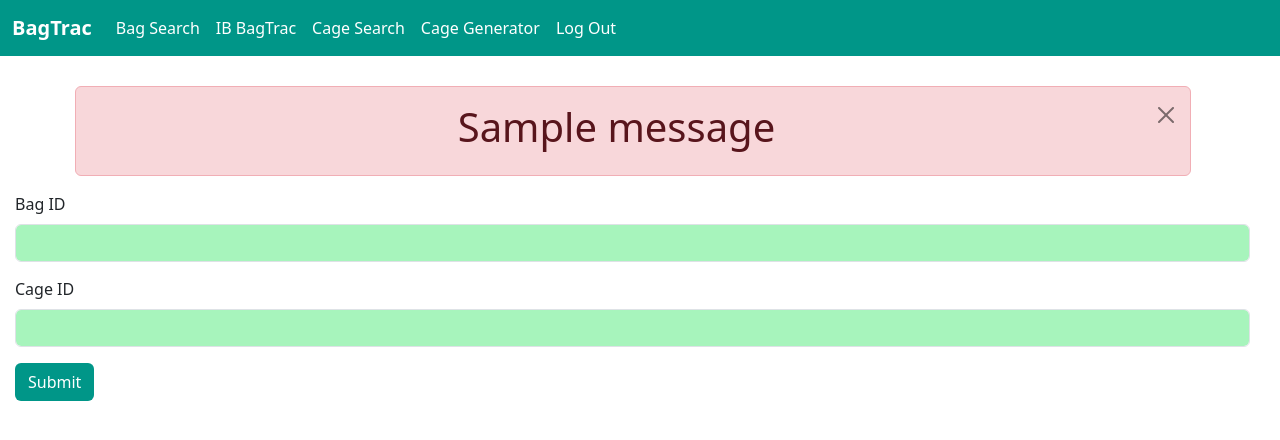
After one commit to mrrobot620/bagtrac, a Django app: page /ib in a window 1280 px wide. The commit adds this page. Shown: the top 440 px of the page. Run offline with Django 4.2, Linux system fonts and the light colour scheme; a user stored in the database is signed in; tables that the repository leaves empty hold one stand-in row (values such as "Sample post"); one stand-in notice (Sample message) is shown.

Commit message:
Trying to Implement IB in the same app

```diff
--- /dev/null
+++ b/bagtrac/templates/ib.html
@@ -0,0 +1,59 @@
+{% extends 'base.html' %}
+
+{% block content %}
+<div class="padding">
+    <form method="post" action="{% url 'ib_bagtrac' %}">
+        {% if messages %}
+        <div class="container mt-4">
+            {% for message in messages %}
+                {% if 'Success' in message.tags %}
+                    <div class="alert alert-success alert-dismissible fade show d-flex align-items-center justify-content-center" role="alert">
+                        <h1>{{ message }}</h1>
+                        <button type="button" class="btn-close" data-bs-dismiss="alert" aria-label="Close"></button>
+                    </div>
+                {% else %}
+                    <div class="alert alert-danger alert-dismissible fade show d-flex align-items-center justify-content-center" role="alert">
+                        <h1>{{ message }}</h1>
+                        <button type="button" class="btn-close" data-bs-dismiss="alert" aria-label="Close"></button>
+                    </div>
+                {% endif %}
+            {% endfor %}
+        </div>
+        {% endif %}
+        {% csrf_token %}
+        <div class="hms_margin"></div>
+        <div>
+            <label for="bag_seal" class="form-label">Bag ID</label>
+            <input type="text" class="form-control hms_bg_color hms_margin" id="bag_seal" name="Bag/Seal_ID">
+        </div>
+        <div class="mb-3">
+            <label for="exampleInputPassword1" class="form-label">Cage ID</label>
+            <input type="text" class="form-control hms_bg_color" name="Cage_ID" id="cage">
+        </div>
+        <button type="submit" class="btn hms_bg">Submit</button>
+    </form>
+</div>
+<script src="https://code.jquery.com/jquery-3.6.0.min.js"></script>
+<script>
+    document.getElementById("bag_seal").addEventListener("keydown", function (event) {
+        if (event.key === "Enter") {
+            event.preventDefault();
+            var nextInput = document.getElementById("cage");
+            if (nextInput) {
+                nextInput.focus();
+            }
+        }
+    });
+</script>
+
+<style>
+    /* CSS for vertically centering the messages in alerts */
+    .alert {
+        display: flex;
+        align-items: center;
+        justify-content: center;
+        text-align: center;
+    }
+</style>
+
+{% endblock %}
--- a/bagtrac/templates/navbar.html
+++ b/bagtrac/templates/navbar.html
@@ -10,25 +10,20 @@
               <li class="nav-item navbar_items">
                   <a class="nav-link navbar_items" href="{% url 'search' %}">Bag Search</a>
               </li>
-          <div class="collapse navbar-collapse" id="navbarSupportedContent">
-            <ul class="navbar-nav me-auto mb-2 mb-lg-0">
+              <li class="nav-item navbar_items">
+                  <a class="nav-link navbar_items" href="{% url 'ib_bagtrac' %}">IB BagTrac</a>
+              </li>
               <li class="nav-item navbar_items">
                   <a class="nav-link navbar_items" href="{% url 'cage_search' %}">Cage Search</a>
               </li>
-          </div>
-          <div class="collapse navbar-collapse" id="navbarSupportedContent">
-            <ul class="navbar-nav me-auto mb-2 mb-lg-0">
               <li class="nav-item navbar_items">
                   <a class="nav-link navbar_items" href="{% url 'cage_generator' %}">Cage Generator</a>
               </li>
-          </div>
-          <div class="collapse navbar-collapse" id="navbarSupportedContent">
-            <ul class="navbar-nav me-auto mb-2 mb-lg-0">
               <li class="nav-item navbar_items">
                   <a class="nav-link navbar_items" href="{% url 'logout' %}">Log Out</a>
               </li>
+          </ul>
+      </div>
       {% endif %}
   </div>
-      </div>
-    </div>
 </nav>
--- a/bagtrac/urls.py
+++ b/bagtrac/urls.py
@@ -10,4 +10,5 @@ urlpatterns = [
     path('cage_search' , views.cage_search , name='cage_search'),
     path('cage_generator' , views.cage_generator , name="cage_generator"),
     path('generate_cage', views.generate_cage, name='generate_cage'),
+    path('ib' , views.ib_bagtrac , name="ib_bagtrac" )
 ]
--- a/bagtrac/views.py
+++ b/bagtrac/views.py
@@ -229,3 +229,30 @@ def assign_bag_to_cage(bag_id):
     except Exception as e:
         print(e)
     return False
+
+
+@login_required
+def ib_bagtrac(request):
+    if request.method == 'POST':
+            bag_id = request.POST.get('Bag/Seal_ID', '')
+            cage_id= request.POST.get('Cage_ID', '')
+            time1 = timezone.now()
+            print(bag_id , cage_id)
+            if "ZO" in bag_id or "zo" in bag_id:
+                messages.success(request, "ZO" , extra_tags='Success')
+                print("Yes ZO")
+            elif "B5" in bag_id or "b5" in bag_id:
+                messages.success(request , "B5" , extra_tags='Success')
+            elif "B1" in bag_id or "b1" in bag_id:
+                messages.success(request , "B1" , extra_tags='Success')
+            elif "B2" in bag_id or "b2" in bag_id:
+                messages.success(request , "B2" , extra_tags='Success')
+            elif "B3" in bag_id or "b3" in bag_id:
+                messages.success(request , "B3" , extra_tags='Success')
+            elif "B4" in bag_id or "b4" in bag_id:
+                messages.success(request , "B3" , extra_tags='Success')
+            elif "B6" in bag_id or "b6" in bag_id:
+                messages.success(request , "B6" , extra_tags='Success')
+            else:
+                messages.error(request , "Error")
+    return render(request , 'ib.html')
```
Lines whose indentation alone changed are shown as unchanged.
